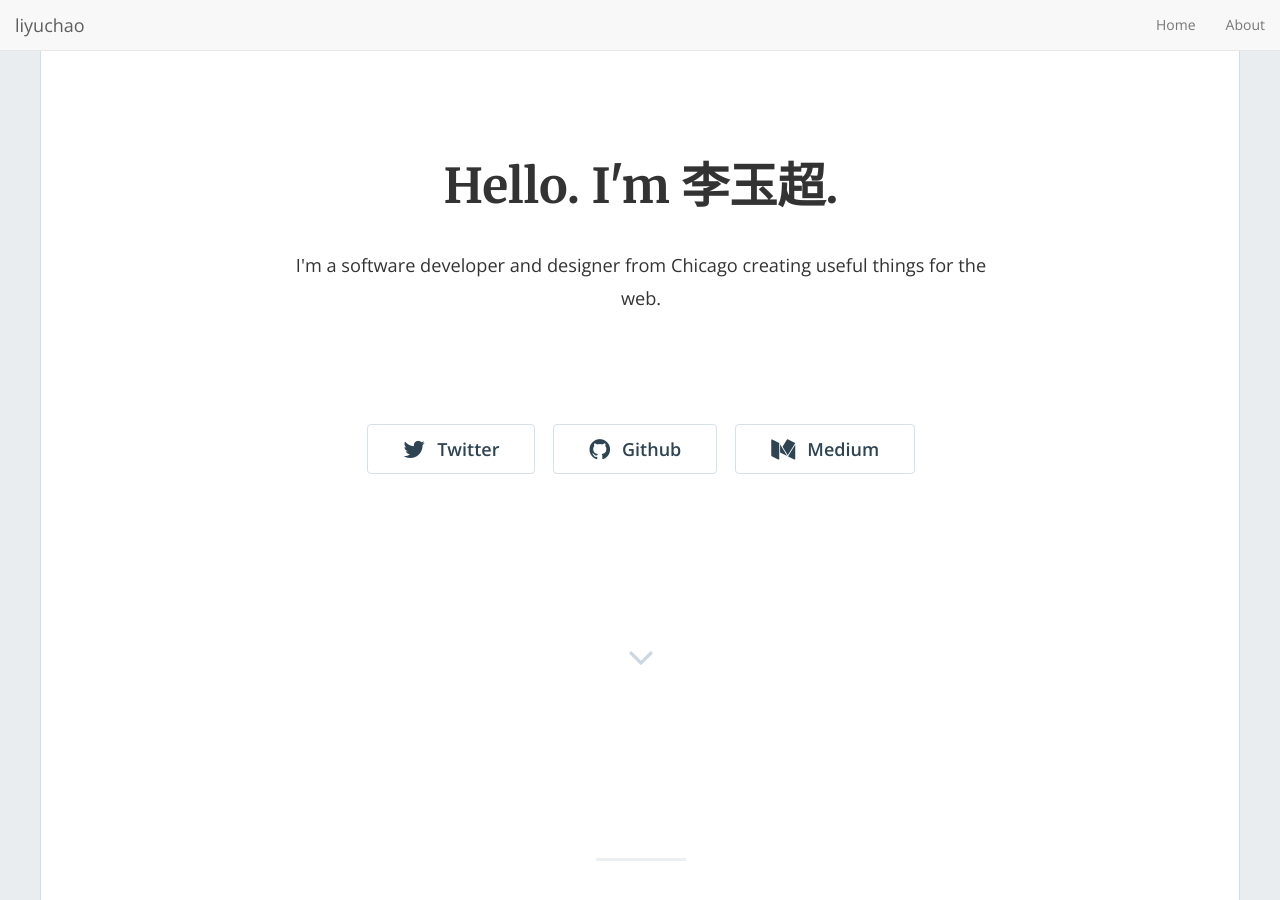
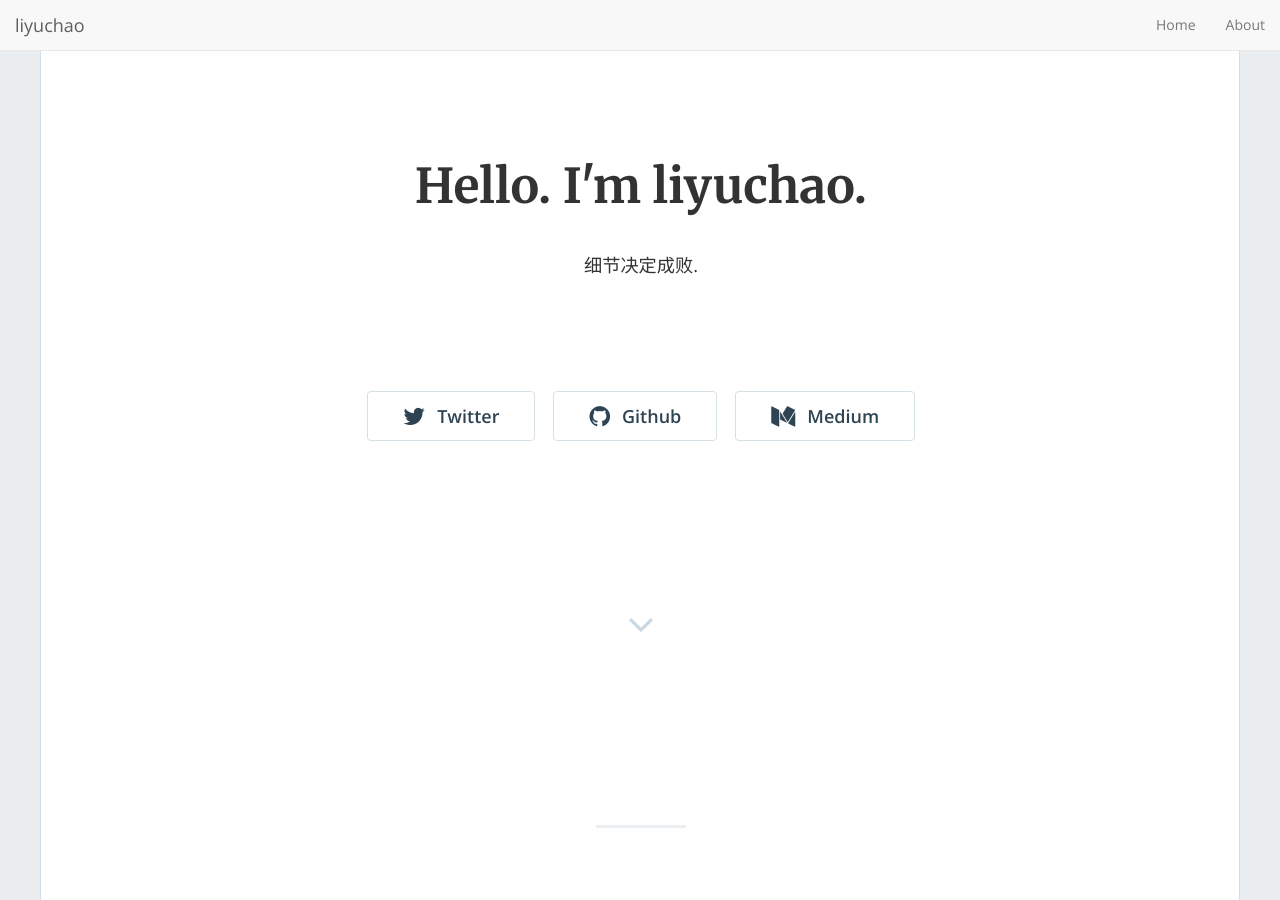
Before and after one commit to flowerandboys/flowerandboys.github.io, a Jekyll site: the page built from index.html, in a window 1280 px wide and 900 px high. Built offline with Jekyll 4.4.1, drawn with Linux system fonts in a browser that asks for light colours; nearby versions of some CDN libraries; the list of posts is cut into pages by our own code.

Commit message:
Update _config.yml

```diff
--- a/_config.yml
+++ b/_config.yml
@@ -13,12 +13,12 @@
 # you will see them accessed via {{ site.title }}, {{ site.email }}, and so on.
 # You can create any custom variable you would like, and they will be accessible
 # in the templates via {{ site.myvariable }}.
-title: "Hello. I'm 李玉超."
+title: "Hello. I'm liyuchao."
 email: '1403053171@qq.com'
-description: "I'm a software developer and designer from Chicago creating useful things for the web."
+description: "细节决定成败."
 baseurl: "" # the subpath of your site, e.g. /blog
-url: "https://jamigibbs.github.io/phantom" # the base hostname & protocol for your site, e.g. https://example.com
-twitter_username: 'jamigibbs'
+url: "https://github.com/flowerandboys" # the base hostname & protocol for your site, e.g. https://example.com
+boke_username: 'jamigibbs'
 github_username: 'jamigibbs'
 medium_username: 'blog.jamigibbs.com'
 
```
